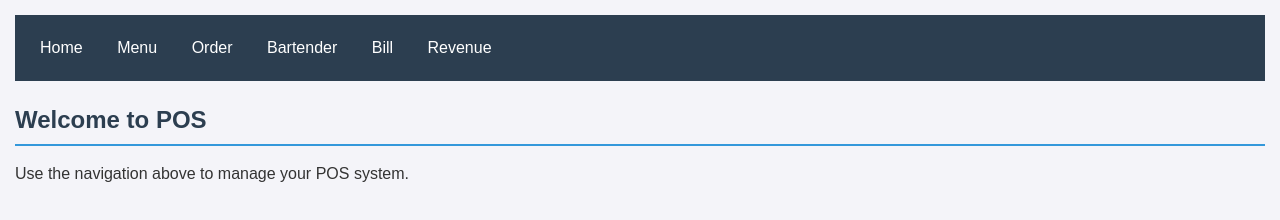
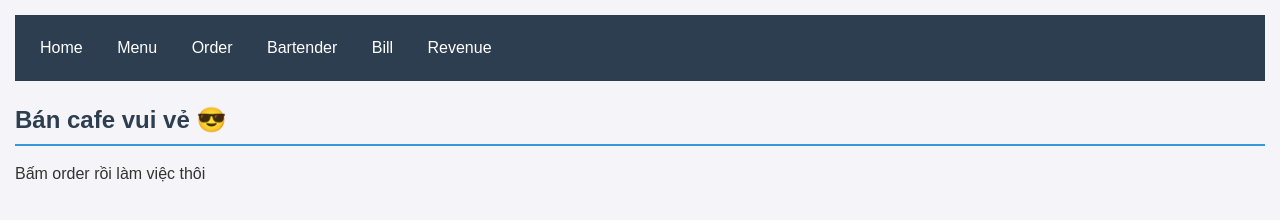
Before and after one commit to knightbid/POOO, a plain HTML site: page index.html in a window 1280 px wide. Drawn offline with Linux system fonts and the light colour scheme.

Commit message:
Update Caption

```diff
--- a/index.html
+++ b/index.html
@@ -15,7 +15,7 @@
         <a href="bill.html">Bill</a>
         <a href="revenue.html">Revenue</a>
     </nav>
-    <h2>Welcome to POS</h2>
-    <p>Use the navigation above to manage your POS system.</p>
+    <h2>Bán cafe vui vẻ 😎</h2>
+    <p>Bấm order rồi làm việc thôi</p>
 </body>
 </html>
```
